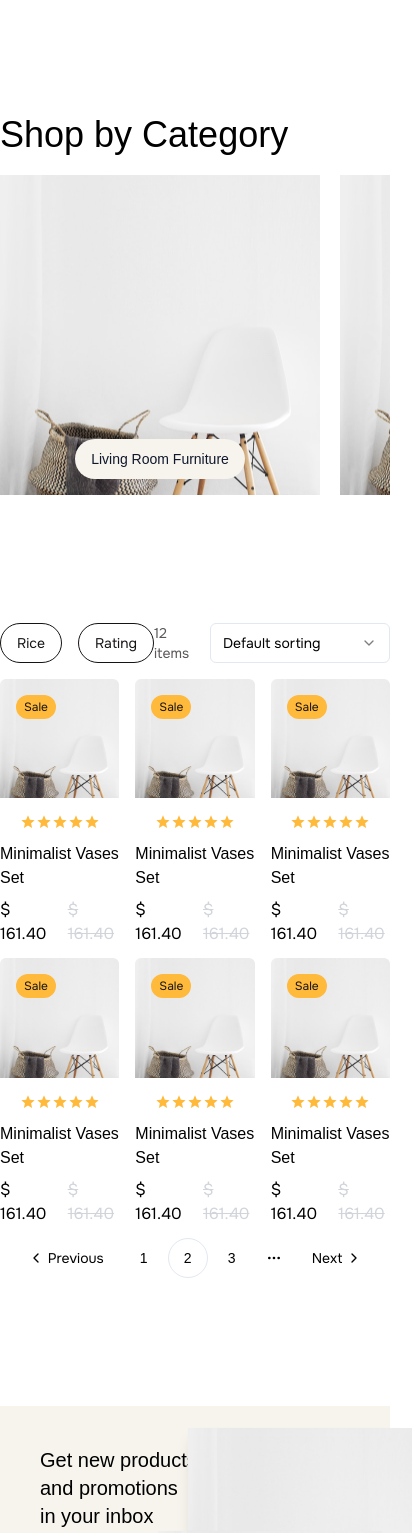
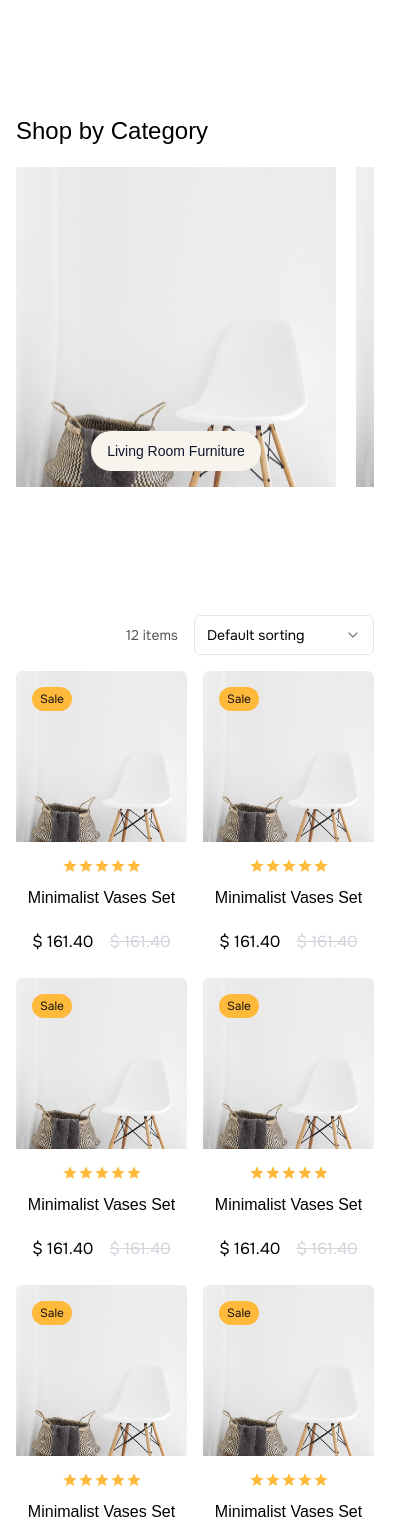
Before and after one commit to hengkianggia/furnix-app, a Next.js app: page /shop in a window 390 px wide. Shown: the part 432-1965 px from the top of the page, 412 px wide, since content can reach past the window. Built offline with nearby package versions, Linux system fonts and the light colour scheme; some icons are missing; a web font is replaced by a local one.

Commit message:
Feature/hengki/responsive shop page

```diff
--- a/src/components/pages/Banner.tsx
+++ b/src/components/pages/Banner.tsx
@@ -120,7 +120,13 @@ export const BannerAbout = () => {
             A Growing Customer Community
           </h1>
 
-          <Div full flex center itemsCenter className="gap-8 px-24 max-md:px-0 max-md:gap-1 max-lg:px-3">
+          <Div
+            full
+            flex
+            center
+            itemsCenter
+            className="gap-8 px-24 max-md:px-0 max-md:gap-1 max-lg:px-3"
+          >
             <Div column itemsCenter className="text-center gap-5">
               <h2 className="text-4xl max-md:text-xl">biggest</h2>
               <Separator />
@@ -156,17 +162,21 @@ export const BannerAbout = () => {
 
 export const BannerShop = () => {
   return (
-    <Wrapper full flex itemsCenter className="p-10 bg-myBrokenWhite">
-      <Div className="basis-5/12 space-y-8">
-        <h1 className="text-4xl max-md:text-xl font-thin text-balance">
+    <Wrapper
+      full
+      flex
+      itemsCenter
+      className="p-10 bg-myBrokenWhite max-md:px-4 max-lg:px-10"
+    >
+      <Div className="basis-5/12 space-y-8 max-md:basis-full max-md:space-y-4">
+        <h1 className="text-4xl max-md:text-3xl font-thin text-balance">
           Get new products and promotions in your inbox
         </h1>
- max-md:text-xs        <p className="text-sm text-myDarkGray text-balance">
+        <p className="text-sm text-myDarkGray text-balance">
           Consectetur adipiscing elit, sed do eiusmod tempor incididunt ut
           labore et dolore magna
         </p>
-
-        <Div full flex between className="w-[80%]">
+        <Div full flex between className="w-[80%] max-md:w-[90%]">
           <Input
             type="email"
             placeholder="Enter your email"
@@ -181,20 +191,17 @@ export const BannerShop = () => {
         </Div>
       </Div>
 
-      <Div full relative className="basis-7/12 aspect-16/7">
-        <Images />
+      <Div full relative className="basis-7/12 aspect-16/7 max-md:hidden">
+        <Images className="max-lg:hidden"/>
 
         <Div
           absolute
-          className="w-56 aspect-square bg-orange-400 -bottom-8 -left-8 shadow-lg"
+          className="w-56 aspect-square bottom-3 left-10 shadow-lg"
         >
           <Images />
         </Div>
 
-        <Div
-          absolute
-          className="w-56 aspect-square bg-orange-400 -top-8 -right-8 shadow-lg"
-        >
+        <Div absolute className="w-56 aspect-square top-3 right-0 shadow-lg">
           <Images />
         </Div>
       </Div>
@@ -210,13 +217,12 @@ export const BannerWishlist = () => {
           <h1 className="text-4xl max-md:text-xl text-balance font-thin">
             We&apos;re solving the biggest problems in furniture
           </h1>
- max-md:text-xs
+          max-md:text-xs
           <p>
             Consectetur adipiscing elit, sed do eiusmod tempor incididunt ut
             labore et dolore magna. Ut enim ad minim veniam, quis nostrud
             exercitation ullamco laboris
           </p>
-
           <Button className="uppercase hover:bg-gray-100 hover:text-myBlack">
             shop now
             <Icon icon={Icons.ArrowRightCircle} className="text-24 ml-2" />
@@ -245,11 +251,11 @@ export const BannerContactInformation = () => {
       <h2 className="text-xl font-thin">
         Have Questions? Ask Our Furnix Team!
       </h2>
- max-md:text-xs      <p className="text-sm text-balance text-myDarkGray">
+      max-md:text-xs{" "}
+      <p className="text-sm text-balance text-myDarkGray">
         Ultrices neque ornare aenean euismod elementum nisi. Vulputate mi sit
         amet mauris commodo quis. Sit amet nisl purus in mollis.
       </p>
-
       <Div full flex itemsCenter between>
         <Div flex itemsCenter pointer>
           <Icon icon={Icons.Call} className="text-xl mr-2" />
@@ -260,7 +266,6 @@ export const BannerContactInformation = () => {
           pengkyjd00@gmail.com
         </Div>
       </Div>
-
       <Button className="uppercase w-fit" variant={"outline"}>
         shop now <Icon icon={Icons.ArrowRightCircle} className="text-xl ml-2" />
       </Button>
--- a/src/components/pages/shop/ItemProduct.tsx
+++ b/src/components/pages/shop/ItemProduct.tsx
@@ -28,7 +28,7 @@ const ItemProduct = ({ position = "center", className }: ItemProductProps) => {
       )}
     >
       <Div full relative>
-        <Images className="aspect-square relative" />
+        <Images className="aspect-square w-full relative" />
         <Div
           absolute
           full
@@ -73,7 +73,7 @@ const ItemProduct = ({ position = "center", className }: ItemProductProps) => {
           <Icon icon={Icons.Stars} className="text-myOrange" />
           <Icon icon={Icons.Stars} className="text-myOrange" />
         </Div>
-        <h4>Minimalist Vases Set</h4>
+        <h4 className="line-clamp-2">Minimalist Vases Set</h4>
 
         <Div
           center
--- a/src/components/pages/shop/ShopCatalog.tsx
+++ b/src/components/pages/shop/ShopCatalog.tsx
@@ -15,9 +15,9 @@ import {
 
 const ShopCatalog = () => {
   return (
-    <Wrapper full className="space-y-4">
-      <Div full flex between itemsCenter>
-        <Div flex itemsCenter className="space-x-4">
+    <Wrapper full className="space-y-4 max-md:px-4 max-lg:px-10">
+      <Div full flex between itemsCenter className="max-md:justify-end">
+        <Div flex itemsCenter className="space-x-4 max-md:hidden">
           <Button className="bg-transparent text-myBlack border border-myBlack capitalize hover:text-myBrokenWhite">
             rice
           </Button>
@@ -48,7 +48,7 @@ const ShopCatalog = () => {
       </Div>
 
       {/* product */}
-      <Div full grid className="grid-cols-3 gap-4">
+      <Div full grid className="grid-cols-3 gap-4 max-md:grid-cols-2">
         <ItemProduct />
         <ItemProduct />
         <ItemProduct />
--- a/src/components/pages/shop/ShopCategory.tsx
+++ b/src/components/pages/shop/ShopCategory.tsx
@@ -9,9 +9,9 @@ import React from "react";
 
 const ShopCategory = () => {
   return (
-    <Wrapper full className="space-y-5">
+    <Wrapper full className="space-y-5 max-md:px-4 max-lg:px-10">
       <Div full flex between itemsCenter>
-        <h1 className="text-4xl font-thin">Shop by Category</h1>
+        <h1 className="text-4xl font-thin max-md:text-2xl">Shop by Category</h1>
 
         <Div flex itemsCenter pointer className="space-x-3">
           <Icon icon={Icons.ArrowLeft} className="text-2xl text-myDarkGray" />
```
